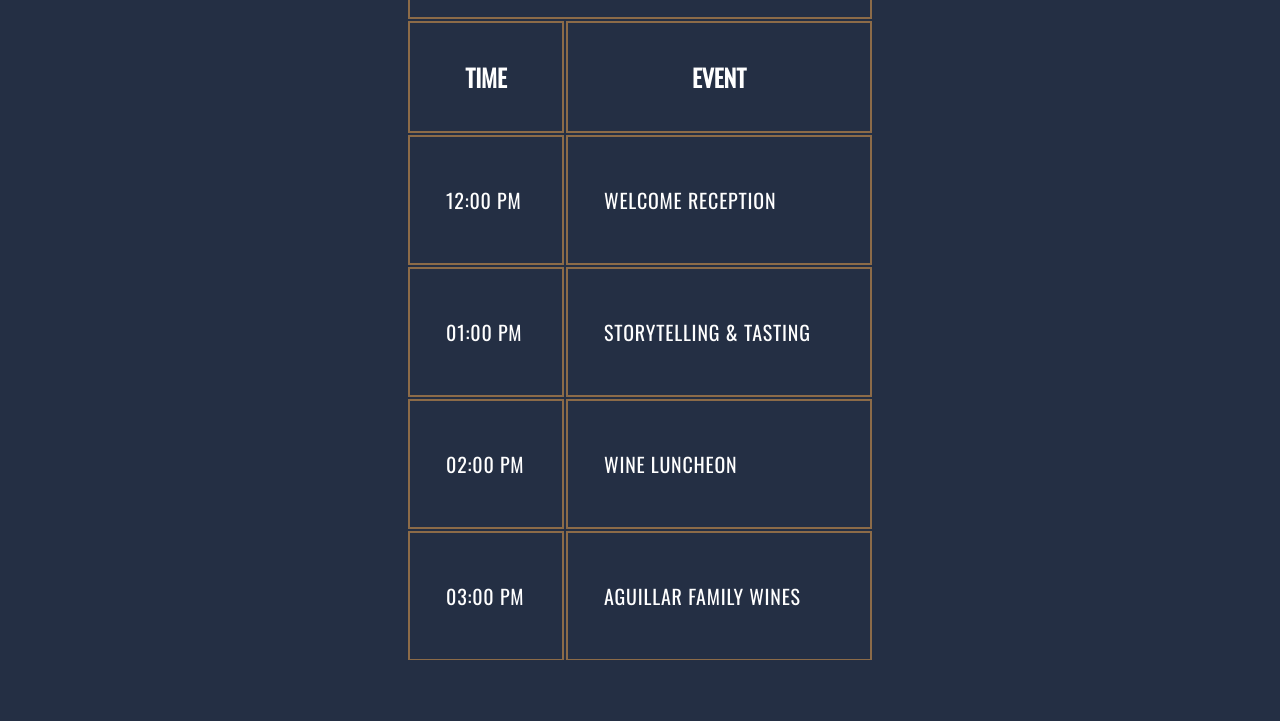
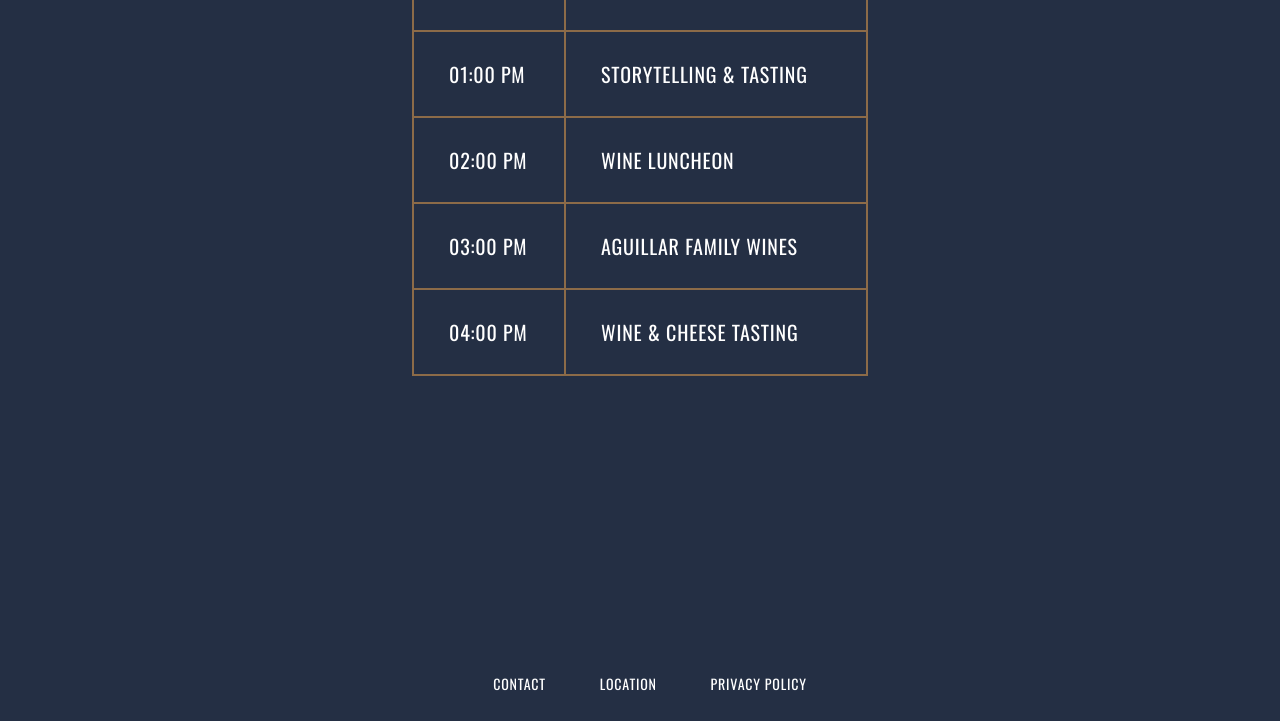
Before and after one commit to Blujay0/winefest-schedule, a plain HTML site: page index.html in a window 1280 px wide. Shown: the part 271-992 px from the top of the page. Drawn offline with nearby package versions, Linux system fonts and the light colour scheme.

Commit message:
create reset.css + update README

```diff
--- a/index.html
+++ b/index.html
@@ -4,7 +4,7 @@
 <head>
   <meta charset="utf-8">
   <title>Aguillar Family Wine Festival</title>
-  <!-- <link rel="stylesheet" type="text/css" href="reset.css" /> -->
+  <link rel="stylesheet" type="text/css" href="./resources/css/reset.css">
   <link rel="stylesheet" type="text/css" href="./resources/css/styles.css" />
   <link href="https://fonts.googleapis.com/css?family=Oswald" rel="stylesheet">
 </head>
--- /dev/null
+++ b/resources/css/reset.css
@@ -0,0 +1,48 @@
+/* http://meyerweb.com/eric/tools/css/reset/
+   v2.0 | 20110126
+   License: none (public domain)
+*/
+
+html, body, div, span, applet, object, iframe,
+h1, h2, h3, h4, h5, h6, p, blockquote, pre,
+a, abbr, acronym, address, big, cite, code,
+del, dfn, em, img, ins, kbd, q, s, samp,
+small, strike, strong, sub, sup, tt, var,
+b, u, i, center,
+dl, dt, dd, ol, ul, li,
+fieldset, form, label, legend,
+table, caption, tbody, tfoot, thead, tr, th, td,
+article, aside, canvas, details, embed,
+figure, figcaption, footer, header, hgroup,
+menu, nav, output, ruby, section, summary,
+time, mark, audio, video {
+  margin: 0;
+  padding: 0;
+  border: 0;
+  font-size: 100%;
+  font: inherit;
+  vertical-align: baseline;
+}
+/* HTML5 display-role reset for older browsers */
+article, aside, details, figcaption, figure,
+footer, header, hgroup, menu, nav, section {
+  display: block;
+}
+body {
+  line-height: 1;
+}
+ol, ul {
+  list-style: none;
+}
+blockquote, q {
+  quotes: none;
+}
+blockquote:before, blockquote:after,
+q:before, q:after {
+  content: '';
+  content: none;
+}
+table {
+  border-collapse: collapse;
+  border-spacing: 0;
+}
```
Also changed, not shown: 1 other file.
